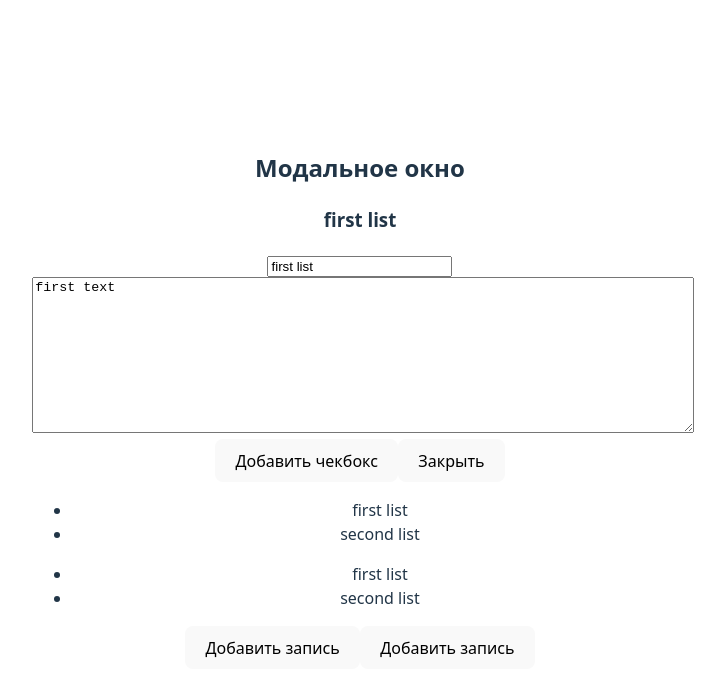
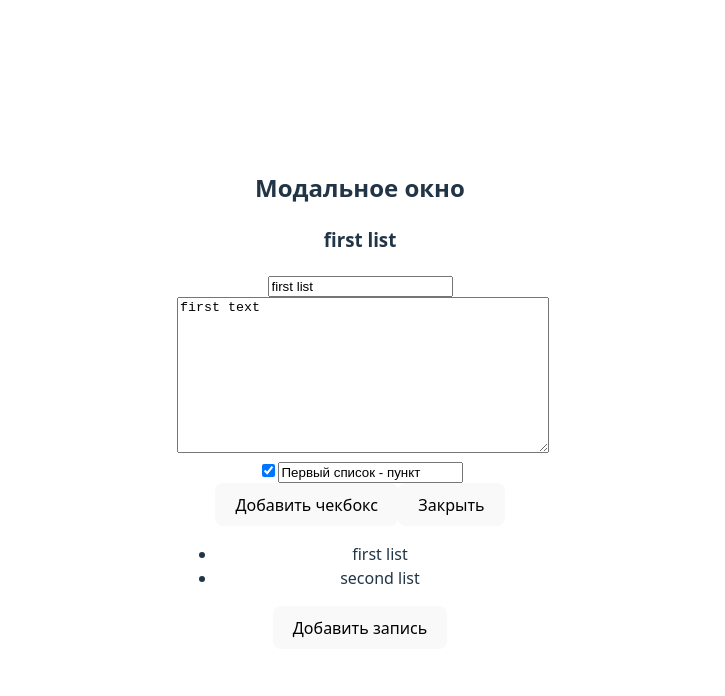
Before and after one commit to Fedosihin/german-notebook, a React (Vite) app: page / in a window 1280 px wide. Both pictures are taken after a click on the item "first list". Shown: the top 696 px of the page, without its empty margins (280-1005 px from the left). Built offline with nearby package versions, Linux system fonts and the light colour scheme.

Commit message:
feat: add initial NoteEditor component
- Created new folder 'components/NoteEditor'
- Added base component functionality
- Known issues:
   * Doesnt handle checkbox functions

```diff
--- a/src/App.jsx
+++ b/src/App.jsx
@@ -2,11 +2,20 @@ import { useState, useEffect } from "react";
 import "./App.css";
 import NoteList from "./components/NoteList/NoteList";
 import AddNoteButton from "./components/AddNoteButton/AddNoteButton";
+import NoteEditor from "./components/NoteEditor/NoteEditor";
 
 function App() {
   const [listOfLists, setListOfLists] = useState([
-    { id: 0, title: "first list", text: "first text", checkboxArray: [] },
-    { id: 1, title: "second list", text: "second text", checkboxArray: [] },
+    { id: 0, title: "first list", text: "first text", checkboxArray: [{
+      id: 0,
+      checked: true,
+      text: "Первый список - пункт",
+    }] },
+    { id: 1, title: "second list", text: "second text", checkboxArray: [{
+      id: 0,
+      checked: true,
+      text: "Второй список - пункт",
+    }] },
   ]);
   const [isEditorOpen, setIsEditorOpen] = useState(false);
   const [activeListIndex, setActiveListIndex] = useState(0);
@@ -38,6 +47,7 @@ function App() {
       ...listOfLists,
       {
         id: listOfLists.length,
+        // id: Date.now(), ИЗМЕНИТЬ
         title: "Пустой заголовок",
         text: "Пустой текст",
         checkboxArray: [],
@@ -200,7 +210,7 @@ function App() {
   return (
     <>
       <div>
-        {isEditorOpen && (
+        {/* {isEditorOpen && (
           <div className="modal" style={modalStyle}>
             <div className="modal-content">
               <h2>Модальное окно</h2>
@@ -209,7 +219,20 @@ function App() {
               <button onClick={() => CloseEditorWindow()}>Закрыть</button>
             </div>
           </div>
-        )}
+        )} */}
+
+        {isEditorOpen && <NoteEditor note={listOfLists[activeListIndex]}
+          onClose={CloseEditorWindow}
+          onTitleChange={handleTitleChange}
+          // onTitleChange={(e) => {
+          //   handleTitleChange(e);
+          // }}
+          onTextChange={handleTextChange}
+          // onTextChange={(e) => {
+          //   handleTextChange(e);
+          // }}
+          onAddCheckbox={addCheckbox}
+        ></NoteEditor>}
 
         <NoteList
           notes={listOfLists}
@@ -219,7 +242,7 @@ function App() {
           }}
         ></NoteList>
 
-        <ul>
+        {/* <ul>
           {listOfLists.map((item, index) => {
             return (
               <li
@@ -233,9 +256,9 @@ function App() {
               </li>
             );
           })}
-        </ul>
-        <button onClick={() => CreateEmptyNote()}>Добавить запись</button>
-        <AddNoteButton onButtonClick={CreateEmptyNote} ></AddNoteButton>
+        </ul> */}
+        {/* <button onClick={() => CreateEmptyNote()}>Добавить запись</button> */}
+        <AddNoteButton onButtonClick={CreateEmptyNote}></AddNoteButton>
       </div>
     </>
   );
--- /dev/null
+++ b/src/components/NoteEditor/CheckboxItem.jsx
@@ -0,0 +1,21 @@
+import React from "react";
+
+export default function CheckboxItem({item, onTextChange, onStatusChange}) {
+  return (
+    <div className="checkbox-item">
+        {console.log('item:')}
+        {console.dir(item)}
+
+      <input
+        type="checkbox"
+        checked={item.checked}
+        onChange={onStatusChange}
+      />
+      <input
+        type="text"
+        value={item.text}
+        onChange={(e) => {onTextChange(e)}}
+      />
+    </div>
+  );
+}
--- /dev/null
+++ b/src/components/NoteEditor/NoteEditor.jsx
@@ -0,0 +1,54 @@
+import React from "react";
+import CheckboxItem from "./CheckboxItem";
+
+export default function NoteEditor({
+  note,
+  onClose,
+  onTitleChange,
+  onTextChange,
+  onAddCheckbox,
+  onCheckboxStatusChange,
+  onCheckboxTextChange,
+}) {
+  return (
+    <>
+      {/* // <div className="modal" style={modalStyle}> */}
+      <div className="modal">
+        <div className="modal-content">
+          <h2>Модальное окно</h2>
+          <h3>{note.title}</h3>
+          <input
+            type="text"
+            placeholder="Введите заголовок..."
+            //   onChange={(e) => {
+            //     handleTitleChange(e);
+            //   }}
+            onChange={(e) => {
+              onTitleChange(e);
+            }}
+            value={note.title}
+          />
+          {/* <p>Содержимое модального окна</p> */}
+          <textarea
+            value={note.text}
+            onChange={(e) => onTextChange(e)}
+            placeholder="Введите текст..."
+            rows={10}
+            style={{ width: "100%" }}
+          />
+          {/* <p>{listOfLists[activeListIndex].text}</p> */}
+          {/*  */}
+          {note.checkboxArray.map((item) => {
+            console.log("item:");
+            console.dir(item);
+            return (
+              <CheckboxItem key={item.id} item={item} onStatusChange={onCheckboxStatusChange} onTextChange={onCheckboxTextChange} />
+            );
+          })}
+          <button onClick={onAddCheckbox}>Добавить чекбокс</button>
+          <button onClick={onClose}>Закрыть</button>
+        </div>
+      </div>
+    </>
+  );
+}
```
